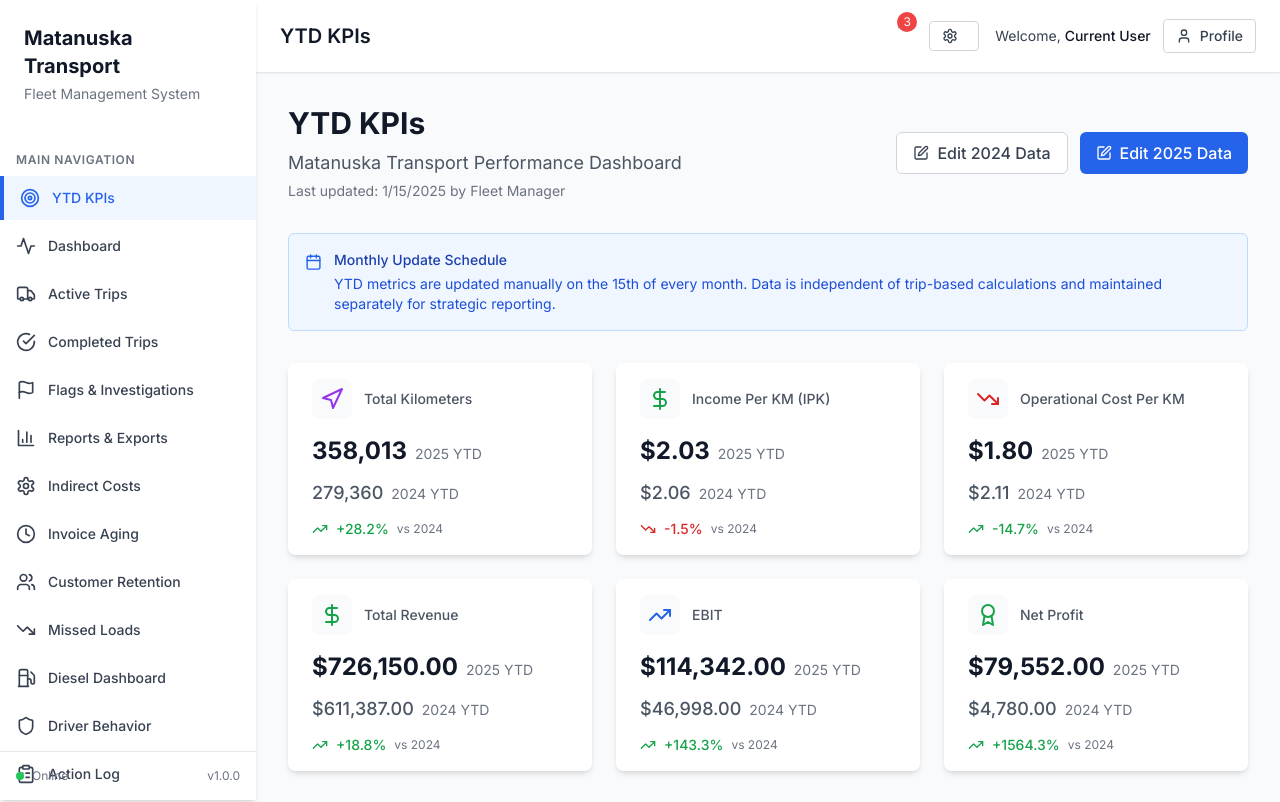
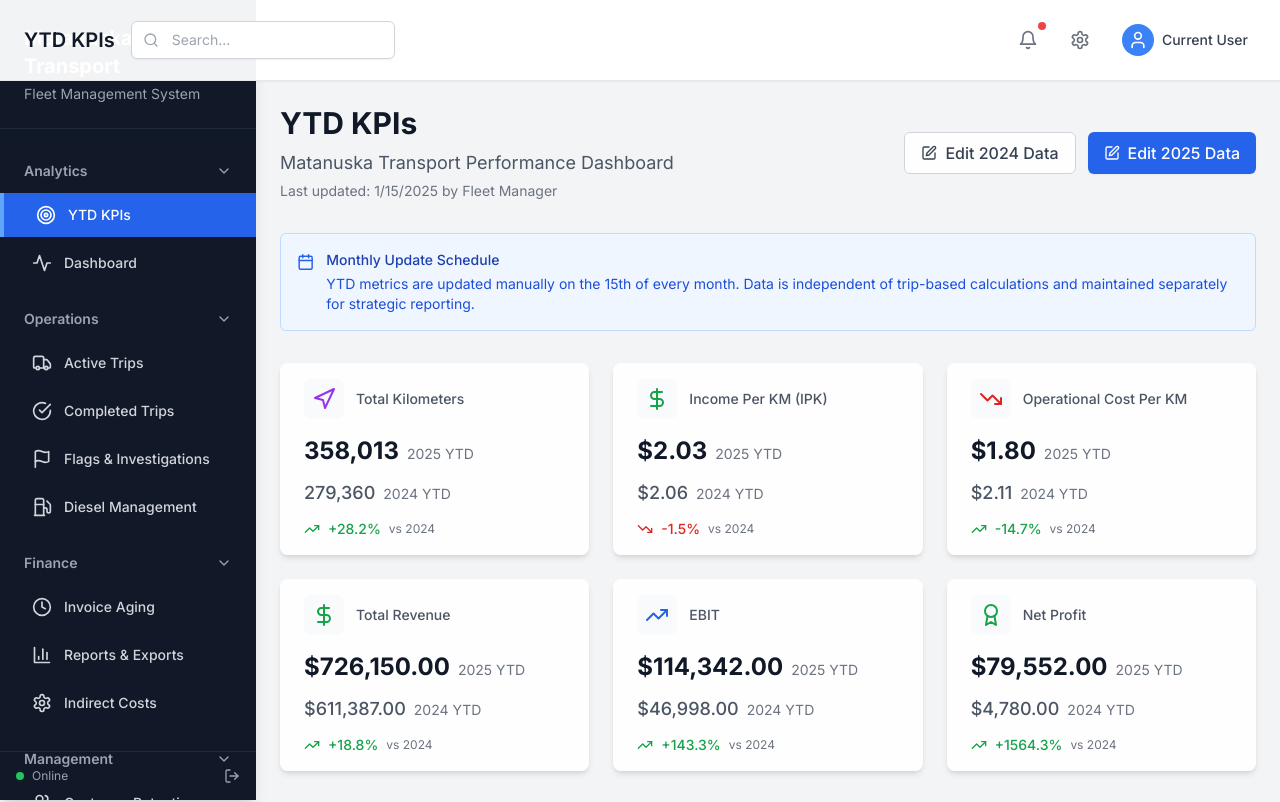
Before and after one commit to heinNell/v66, a React (Vite) app: page / in a window 1280 px wide. Shown: the top 802 px of the page. Built offline with nearby package versions, Linux system fonts and the light colour scheme; no server answers; the database is empty.

Commit message:
Professional Fleet Management UI Implementation

```diff
--- a/src/App.tsx
+++ b/src/App.tsx
@@ -194,7 +194,7 @@ const AppContent: React.FC = () => {
   };
 
   return (
-    <div className="min-h-screen bg-gray-50 flex">
+    <div className="min-h-screen bg-gray-100 flex">
       <Sidebar currentView={currentView} onNavigate={setCurrentView} />
       <div className="flex-1 flex flex-col">
         <Header
@@ -205,7 +205,7 @@ const AppContent: React.FC = () => {
           onNotificationsClick={() => console.log('Notifications clicked')}
           onSettingsClick={() => console.log('Settings clicked')}
         />
-        <main className="flex-1 p-8 ml-64 overflow-auto">
+        <main className="flex-1 p-6 overflow-auto ml-64">
           {renderContent()}
         </main>
       </div>
--- a/src/components/costs/IndirectCost.tsx
+++ b/src/components/costs/IndirectCost.tsx
@@ -347,7 +347,7 @@ const SystemCostGenerator: React.FC<SystemCostGeneratorProps> = ({
         <button
           type="button"
           onClick={handleGenerateSystemCosts}
-          className="inline-flex items-center px-6 py-3 border border-transparent text-base font-medium rounded-md text-white bg-blue-600 hover:bg-blue-700 focus:outline-none focus:ring-2 focus:ring-offset-2 focus:ring-blue-500"
+          className="inline-flex items-center px-6 py-3 border border-transparent text-base font-medium rounded-md text-white bg-blue-600 hover:bg-blue-700 focus:outline-none focus:ring-2 focus:ring-offset-2 focus:ring-blue-500 shadow-sm transition-all"
         >
           <Calculator className="w-5 h-5 mr-2" />
           Generate System Costs ({allSystemCosts.length} entries)
--- a/src/components/layout/Header.tsx
+++ b/src/components/layout/Header.tsx
@@ -1,23 +1,10 @@
 import React, { FC } from 'react';
 import {
-  Activity,
-  BarChart3,
-  CheckCircle,
-  ClipboardList,
-  Clock,
-  Flag,
-  Fuel,
-  Plus,
+  Bell,
+  Search,
   Settings,
-  Shield,
-  Target,
-  TrendingDown,
-  Truck,
-  Users,
-  Wifi,
-  WifiOff,
   User as UserRound,
-  Bell
+  Plus
 } from 'lucide-react';
 
 // ─── Context ─────────────────────────────────────────────────────
@@ -48,34 +35,45 @@ const Header: FC<HeaderProps> = ({
   onSettingsClick
 }) => {
   const { connectionStatus } = useAppContext();
+
+  // Get current page title
   const navItems = [
-    { id: 'ytd-kpis', label: 'YTD KPIs', icon: Target },
-    { id: 'dashboard', label: 'Dashboard', icon: Activity },
-    { id: 'active-trips', label: 'Active Trips', icon: Truck },
-    { id: 'completed-trips', label: 'Completed Trips', icon: CheckCircle },
-    { id: 'flags', label: 'Flags & Investigations', icon: Flag },
-    { id: 'reports', label: 'Reports & Exports', icon: BarChart3 },
-    { id: 'system-costs', label: 'Indirect Costs', icon: Settings },
-    { id: 'invoice-aging', label: 'Invoice Aging', icon: Clock },
-    { id: 'customer-retention', label: 'Customer Retention', icon: Users },
-    { id: 'missed-loads', label: 'Missed Loads', icon: TrendingDown },
-    { id: 'diesel-dashboard', label: 'Diesel Dashboard', icon: Fuel },
-    { id: 'driver-behavior', label: 'Driver Behavior', icon: Shield },
-    { id: 'action-log', label: 'Action Log', icon: ClipboardList }
+    { id: 'ytd-kpis', label: 'YTD KPIs' },
+    { id: 'dashboard', label: 'Dashboard' },
+    { id: 'active-trips', label: 'Active Trips' },
+    { id: 'completed-trips', label: 'Completed Trips' },
+    { id: 'flags', label: 'Flags & Investigations' },
+    { id: 'reports', label: 'Reports & Exports' },
+    { id: 'system-costs', label: 'Indirect Costs' },
+    { id: 'invoice-aging', label: 'Invoice Aging' },
+    { id: 'customer-retention', label: 'Customer Retention' },
+    { id: 'missed-loads', label: 'Missed Loads' },
+    { id: 'diesel-dashboard', label: 'Diesel Dashboard' },
+    { id: 'driver-behavior', label: 'Driver Behavior' },
+    { id: 'action-log', label: 'Action Log' }
   ];
 
-  // Get current page title
   const currentPage = navItems.find(item => item.id === currentView)?.label || 'Dashboard';
 
   return (
-    <header className="bg-white shadow-sm border-b border-gray-200 ml-64">
-      <div className="px-6 py-4">
-        <div className="flex justify-between items-center">
-          {/* Page Title */}
-          <div>
+    <header className="bg-white shadow-sm border-b border-gray-200 sticky top-0 z-10">
+      <div className="px-6 py-4 flex justify-between items-center">
+        {/* Page Title and Search */}
+        <div className="flex items-center space-x-4 flex-1">
           <h1 className="text-xl font-semibold text-gray-900">
             {currentPage}
           </h1>
+
+          <div className="relative max-w-xs hidden md:block">
+            <div className="absolute inset-y-0 left-0 pl-3 flex items-center pointer-events-none">
+              <Search className="h-4 w-4 text-gray-400" />
+            </div>
+            <input
+              type="text"
+              placeholder="Search..."
+              className="block w-full pl-10 pr-3 py-2 border border-gray-300 rounded-md text-sm placeholder-gray-400 focus:outline-none focus:ring-1 focus:ring-blue-500 focus:border-blue-500"
+            />
+          </div>
         </div>
 
         {/* Action Buttons */}
@@ -91,45 +89,36 @@ const Header: FC<HeaderProps> = ({
           )}
 
           {/* Notifications */}
-            <Button
-              variant="outline"
-              size="sm"
+          <button
             onClick={onNotificationsClick}
-              icon={<Bell className="w-4 h-4" />}
-              className="relative"
+            className="relative p-2 text-gray-500 hover:text-gray-700 hover:bg-gray-100 rounded-full focus:outline-none focus:ring-2 focus:ring-blue-500"
           >
             <span className="sr-only">Notifications</span>
+            <Bell className="h-5 w-5" />
             {/* Notification badge */}
-              <span className="absolute -top-1 -right-1 bg-red-500 text-white text-xs rounded-full h-5 w-5 flex items-center justify-center">
-                3
-              </span>
-            </Button>
+            <span className="absolute top-0 right-0 block h-2 w-2 rounded-full bg-red-500 ring-2 ring-white"></span>
+          </button>
 
           {/* Settings */}
-            <Button
-              variant="outline"
-              size="sm"
+          <button
             onClick={onSettingsClick}
-              icon={<Settings className="w-4 h-4" />}
+            className="p-2 text-gray-500 hover:text-gray-700 hover:bg-gray-100 rounded-full focus:outline-none focus:ring-2 focus:ring-blue-500"
           >
             <span className="sr-only">Settings</span>
-            </Button>
+            <Settings className="h-5 w-5" />
+          </button>
 
           {/* User Profile */}
-            <div className="flex items-center space-x-3">
-              <div className="text-sm">
-                <span className="text-gray-700">Welcome, </span>
-                <span className="font-medium text-gray-900">{userName}</span>
+          <div className="flex items-center">
+            <button
+              onClick={onProfileClick}
+              className="flex items-center space-x-2 p-2 text-gray-700 hover:text-gray-900 hover:bg-gray-100 rounded-full focus:outline-none focus:ring-2 focus:ring-blue-500"
+            >
+              <div className="w-8 h-8 rounded-full bg-blue-500 flex items-center justify-center text-white">
+                <UserRound className="h-5 w-5" />
               </div>
-              <Button
-                variant="outline"
-                size="sm"
-                onClick={onProfileClick}
-                icon={<UserRound className="w-4 h-4" />}
-              >
-                Profile
-              </Button>
-            </div>
+              <span className="text-sm font-medium hidden md:block">{userName}</span>
+            </button>
           </div>
         </div>
       </div>
--- a/src/components/layout/Sidebar.tsx
+++ b/src/components/layout/Sidebar.tsx
@@ -1,8 +1,10 @@
-import React from 'react';
+import React, { useState } from 'react';
 import {
   Activity,
   BarChart3,
   CheckCircle,
+  ChevronDown,
+  ChevronRight,
   ClipboardList,
   Clock,
   Flag,
@@ -12,7 +14,8 @@ import {
   Target,
   TrendingDown,
   Truck,
-  Users
+  Users,
+  LogOut
 } from 'lucide-react';
 import { useAppContext } from '../../context/AppContext';
 
@@ -21,49 +24,100 @@ interface SidebarProps {
   onNavigate: (view: string) => void;
 }
 
+interface NavGroup {
+  title: string;
+  items: {
+    id: string;
+    label: string;
+    icon: React.ElementType;
+  }[];
+}
+
 const Sidebar: React.FC<SidebarProps> = ({ currentView, onNavigate }) => {
   const { connectionStatus } = useAppContext();
+  const [expandedGroups, setExpandedGroups] = useState<Record<string, boolean>>({
+    'analytics': true,
+    'operations': true,
+    'finance': true,
+    'management': true
+  });
 
-  const navItems = [
+  const toggleGroup = (group: string) => {
+    setExpandedGroups(prev => ({
+      ...prev,
+      [group]: !prev[group]
+    }));
+  };
+
+  const navGroups: NavGroup[] = [
+    {
+      title: 'Analytics',
+      items: [
         { id: 'ytd-kpis', label: 'YTD KPIs', icon: Target },
-    { id: 'dashboard', label: 'Dashboard', icon: Activity },
+        { id: 'dashboard', label: 'Dashboard', icon: Activity }
+      ]
+    },
+    {
+      title: 'Operations',
+      items: [
         { id: 'active-trips', label: 'Active Trips', icon: Truck },
         { id: 'completed-trips', label: 'Completed Trips', icon: CheckCircle },
         { id: 'flags', label: 'Flags & Investigations', icon: Flag },
+        { id: 'diesel-dashboard', label: 'Diesel Management', icon: Fuel }
+      ]
+    },
+    {
+      title: 'Finance',
+      items: [
+        { id: 'invoice-aging', label: 'Invoice Aging', icon: Clock },
         { id: 'reports', label: 'Reports & Exports', icon: BarChart3 },
-    { id: 'system-costs', label: 'Indirect Costs', icon: Settings },
-    { id: 'invoice-aging', label: 'Invoice Aging', icon: Clock },
+        { id: 'system-costs', label: 'Indirect Costs', icon: Settings }
+      ]
+    },
+    {
+      title: 'Management',
+      items: [
         { id: 'customer-retention', label: 'Customer Retention', icon: Users },
         { id: 'missed-loads', label: 'Missed Loads', icon: TrendingDown },
-    { id: 'diesel-dashboard', label: 'Diesel Dashboard', icon: Fuel },
         { id: 'driver-behavior', label: 'Driver Behavior', icon: Shield },
         { id: 'action-log', label: 'Action Log', icon: ClipboardList }
+      ]
+    }
   ];
 
   return (
-    <aside className="w-64 h-screen fixed top-0 left-0 bg-white shadow-md z-10 overflow-y-auto">
-      <div className="p-6">
-        <h1 className="text-xl font-bold text-gray-900">Matanuska Transport</h1>
-        <p className="text-sm text-gray-500 mt-1">Fleet Management System</p>
+    <aside className="w-64 h-screen fixed top-0 left-0 bg-gray-900 text-white shadow-lg z-10 overflow-y-auto">
+      <div className="p-6 border-b border-gray-800">
+        <h1 className="text-xl font-bold text-white">Matanuska Transport</h1>
+        <p className="text-sm text-gray-400 mt-1">Fleet Management System</p>
       </div>
 
       <nav className="mt-6">
-        <div className="px-4 mb-2">
-          <h2 className="text-xs font-semibold text-gray-500 uppercase tracking-wider">
-            Main Navigation
-          </h2>
-        </div>
-        <ul className="space-y-1">
-          {navItems.map((item) => {
+        {navGroups.map((group) => (
+          <div key={group.title} className="mb-4">
+            <button
+              onClick={() => toggleGroup(group.title.toLowerCase())}
+              className="w-full flex items-center justify-between px-6 py-2 text-sm font-semibold text-gray-400 hover:text-white"
+            >
+              <span>{group.title}</span>
+              {expandedGroups[group.title.toLowerCase()] ?
+                <ChevronDown className="w-4 h-4" /> :
+                <ChevronRight className="w-4 h-4" />
+              }
+            </button>
+
+            {expandedGroups[group.title.toLowerCase()] && (
+              <ul className="mt-1 space-y-1">
+                {group.items.map((item) => {
                   const Icon = item.icon;
                   return (
                     <li key={item.id}>
                       <button
                         onClick={() => onNavigate(item.id)}
-                  className={`w-full flex items-center px-4 py-3 text-sm font-medium transition-colors ${
+                        className={`w-full flex items-center px-8 py-3 text-sm font-medium transition-colors ${
                           currentView === item.id
-                      ? 'text-blue-600 bg-blue-50 border-l-4 border-blue-600'
-                      : 'text-gray-700 hover:bg-gray-100'
+                            ? 'text-white bg-blue-600 border-l-4 border-blue-400'
+                            : 'text-gray-300 hover:bg-gray-800 hover:text-white'
                         }`}
                       >
                         <Icon className="w-5 h-5 mr-3" />
@@ -73,21 +127,26 @@ const Sidebar: React.FC<SidebarProps> = ({ currentView, onNavigate }) => {
                   );
                 })}
               </ul>
+            )}
+          </div>
+        ))}
       </nav>
 
-      <div className="absolute bottom-0 left-0 right-0 p-4 border-t border-gray-200">
+      <div className="absolute bottom-0 left-0 right-0 p-4 border-t border-gray-800">
         <div className="flex items-center justify-between">
           <div className="flex items-center">
             <div className={`w-2 h-2 rounded-full ${
               connectionStatus === 'connected' ? 'bg-green-500' :
               connectionStatus === 'reconnecting' ? 'bg-yellow-500' : 'bg-red-500'
             }`}></div>
-            <span className="ml-2 text-xs text-gray-500">
+            <span className="ml-2 text-xs text-gray-400">
               {connectionStatus === 'connected' ? 'Online' :
                connectionStatus === 'reconnecting' ? 'Reconnecting...' : 'Offline'}
             </span>
           </div>
-          <div className="text-xs text-gray-500">v1.0.0</div>
+          <button className="text-gray-400 hover:text-white">
+            <LogOut className="w-4 h-4" />
+          </button>
         </div>
       </div>
     </aside>
--- a/src/components/ui/Button.tsx
+++ b/src/components/ui/Button.tsx
@@ -9,11 +9,11 @@ interface ButtonProps extends React.ButtonHTMLAttributes<HTMLButtonElement> {
   icon?: React.ReactNode;
   isLoading?: boolean;
   fullWidth?: boolean;
-  children: React.ReactNode;
+  children?: React.ReactNode;
 }
 
 const variantClasses: Record<ButtonVariant, string> = {
-  primary: 'bg-blue-600 hover:bg-blue-700 text-white',
+  primary: 'bg-blue-600 hover:bg-blue-700 text-white shadow-sm',
   secondary: 'bg-gray-200 hover:bg-gray-300 text-gray-800',
   outline: 'border border-gray-300 text-gray-700 bg-white hover:bg-gray-50',
   danger: 'bg-red-600 hover:bg-red-700 text-white',
@@ -37,7 +37,7 @@ const Button: React.FC<ButtonProps> = ({
   ...props
 }) => (
   <button
-    className={`inline-flex items-center justify-center font-medium focus:outline-none transition ${variantClasses[variant]} ${sizeClasses[size]}${fullWidth ? ' w-full' : ''} ${props.disabled ? 'opacity-50 cursor-not-allowed' : ''}`}
+    className={`inline-flex items-center justify-center font-medium focus:outline-none focus:ring-2 focus:ring-offset-2 focus:ring-blue-500 transition-all ${variantClasses[variant]} ${sizeClasses[size]}${fullWidth ? ' w-full' : ''} ${props.disabled ? 'opacity-50 cursor-not-allowed' : ''}`}
     disabled={isLoading || props.disabled}
     {...props}
   >
--- a/src/components/ui/Card.tsx
+++ b/src/components/ui/Card.tsx
@@ -13,7 +13,7 @@ interface CardComponent extends React.FC<CardProps> {
 
 const Card: CardComponent = ({ children, className = '' }) => {
   return (
-    <div className={`bg-white rounded-lg shadow-md overflow-hidden ${className}`}>
+    <div className={`bg-white rounded-lg shadow-md overflow-hidden dashboard-card ${className}`}>
       {children}
     </div>
   );
--- a/src/components/ui/Modal.tsx
+++ b/src/components/ui/Modal.tsx
@@ -32,7 +32,7 @@ const Modal: React.FC<ModalProps> = ({
       <div className="flex items-center justify-center min-h-screen px-4 pt-4 pb-20 text-center sm:block sm:p-0">
         {/* Background overlay */}
         <div
-          className="fixed inset-0 transition-opacity bg-gray-500 bg-opacity-75"
+          className="fixed inset-0 transition-opacity bg-gray-500 bg-opacity-75 backdrop-blur-sm"
           onClick={onClose}
         />
 
@@ -42,7 +42,7 @@ const Modal: React.FC<ModalProps> = ({
           shadow-xl rounded-lg`}>
 
           {/* Header */}
-          <div className="flex items-center justify-between mb-4">
+          <div className="flex items-center justify-between mb-4 pb-3 border-b border-gray-200">
             <h3 className="text-lg font-medium text-gray-900">
               {title}
             </h3>
--- a/src/index.css
+++ b/src/index.css
@@ -2,14 +2,33 @@
 @tailwind components;
 @tailwind utilities;
 
+:root {
+  --primary-color: #1e40af;
+  --secondary-color: #0ea5e9;
+  --accent-color: #10b981;
+  --background-color: #f3f4f6;
+  --card-color: rgba(255, 255, 255, 0.95);
+  --sidebar-color: #1e293b;
+  --sidebar-hover: #334155;
+  --sidebar-active: #3b82f6;
+}
+
+html {
+  height: 100%;
+  font-size: 16px;
+}
+
 body {
-  background-image: url('/background.jpg');
+  background-color: var(--background-color);
+  background-image: linear-gradient(135deg, #1e3a8a 0%, #0c4a6e 100%);
   background-size: cover;
   background-position: center;
   background-repeat: no-repeat;
   background-attachment: fixed;
   min-height: 100vh;
   font-family: 'Inter', sans-serif;
+  color: #1f2937;
+  overflow-x: hidden;
 }
 
 /* Make sure content is readable with the background */
@@ -19,23 +38,24 @@ body {
 
 /* Ensure cards and UI elements have proper contrast against the background */
 .bg-white {
-  background-color: rgba(255, 255, 255, 0.95);
+  background-color: var(--card-color);
 }
 
-/* Sidebar with slightly transparent background */
+/* Sidebar with dark background */
 aside.bg-white {
-  background-color: rgba(255, 255, 255, 0.97);
+  background-color: var(--sidebar-color);
 }
 
 /* Ensure modals have proper contrast */
 .modal-content {
   background-color: rgba(255, 255, 255, 0.98);
+  backdrop-filter: blur(10px);
 }
 
 /* Improve loading state visibility */
 .loading-spinner {
   border: 4px solid rgba(0, 0, 0, 0.1);
-  border-left-color: #3498db;
+  border-left-color: var(--secondary-color);
   border-radius: 50%;
   width: 40px;
   height: 40px;
@@ -54,10 +74,74 @@ input, select, textarea {
 
 /* Improve button styles */
 button {
-  @apply transition-colors duration-200;
+  @apply transition-all duration-200;
 }
 
 /* Improve card styles */
 .card {
   @apply bg-white rounded-lg shadow-md overflow-hidden;
 }
+
+/* Custom scrollbar */
+::-webkit-scrollbar {
+  width: 8px;
+  height: 8px;
+}
+
+::-webkit-scrollbar-track {
+  background: #f1f1f1;
+  border-radius: 10px;
+}
+
+::-webkit-scrollbar-thumb {
+  background: #c1c1c1;
+  border-radius: 10px;
+}
+
+::-webkit-scrollbar-thumb:hover {
+  background: #a1a1a1;
+}
+
+/* Dashboard card hover effects */
+.dashboard-card {
+  transition: transform 0.2s, box-shadow 0.2s;
+}
+
+.dashboard-card:hover {
+  transform: translateY(-2px);
+  box-shadow: 0 10px 15px -3px rgba(0, 0, 0, 0.1), 0 4px 6px -2px rgba(0, 0, 0, 0.05);
+}
+
+/* Sidebar navigation styles */
+.sidebar-nav-item {
+  @apply flex items-center px-4 py-2 text-sm font-medium transition-colors;
+}
+
+.sidebar-nav-item.active {
+  @apply text-white bg-blue-600 border-l-4 border-blue-400;
+}
+
+.sidebar-nav-item:not(.active) {
+  @apply text-gray-300 hover:bg-gray-800 hover:text-white;
+}
+
+/* Improve table styles */
+table {
+  @apply w-full border-collapse;
+}
+
+thead {
+  @apply bg-gray-50;
+}
+
+th {
+  @apply px-4 py-3 text-left text-xs font-medium text-gray-500 uppercase tracking-wider;
+}
+
+td {
+  @apply px-4 py-3 text-sm border-t border-gray-200;
+}
+
+tr:hover {
+  @apply bg-gray-50;
+}
--- a/src/main.tsx
+++ b/src/main.tsx
@@ -3,26 +3,22 @@ import { createRoot } from 'react-dom/client';
 import App from './App.tsx';
 import './index.css';
 
-// Preload the background image
-const preloadImage = (src: string) => {
-  return new Promise((resolve, reject) => {
-    const img = new Image();
-    img.src = src;
-    img.onload = resolve;
-    img.onerror = reject;
-  });
-};
-
-// Preload critical assets before rendering
+// Preload critical assets
 const preloadAssets = async () => {
   try {
-    await preloadImage('/background.jpg');
-    console.log('Background image preloaded successfully');
-  } catch (error) {
-    console.warn('Failed to preload background image:', error);
+    // Create a promise that resolves when the DOM is fully loaded
+    const domLoaded = new Promise<void>((resolve) => {
+      if (document.readyState === 'loading') {
+        document.addEventListener('DOMContentLoaded', () => resolve());
+      } else {
+        resolve();
       }
+    });
 
-  // Render the app after preloading or after a timeout
+    // Wait for DOM to be ready
+    await domLoaded;
+
+    // Render the app
     const rootElement = document.getElementById('root');
     if (rootElement) {
       createRoot(rootElement).render(
@@ -31,9 +27,22 @@ const preloadAssets = async () => {
         </StrictMode>
       );
     }
+  } catch (error) {
+    console.error('Error during app initialization:', error);
+
+    // Fallback rendering
+    const rootElement = document.getElementById('root');
+    if (rootElement) {
+      createRoot(rootElement).render(
+        <StrictMode>
+          <App />
+        </StrictMode>
+      );
+    }
+  }
 };
 
-// Start preloading assets
+// Start the app initialization
 preloadAssets();
 
 // Fallback rendering in case preloading takes too long
--- a/tailwind.config.js
+++ b/tailwind.config.js
@@ -19,9 +19,32 @@ export default {
           800: '#075985',
           900: '#0c4a6e',
         },
+        secondary: {
+          50: '#f0fdfa',
+          100: '#ccfbf1',
+          200: '#99f6e4',
+          300: '#5eead4',
+          400: '#2dd4bf',
+          500: '#14b8a6',
+          600: '#0d9488',
+          700: '#0f766e',
+          800: '#115e59',
+          900: '#134e4a',
+        },
+        gray: {
+          750: '#2d3748',
+          850: '#1a202c',
+        },
       },
       boxShadow: {
         card: '0 2px 5px 0 rgba(0,0,0,0.05)',
+        'card-hover': '0 10px 15px -3px rgba(0, 0, 0, 0.1), 0 4px 6px -2px rgba(0, 0, 0, 0.05)',
+      },
+      backgroundImage: {
+        'gradient-radial': 'radial-gradient(var(--tw-gradient-stops))',
+      },
+      animation: {
+        'pulse-slow': 'pulse 3s cubic-bezier(0.4, 0, 0.6, 1) infinite',
       },
     },
   },
```
Also changed, not shown: index.html (+7 -4 lines). Lines whose indentation alone changed are shown as unchanged.
